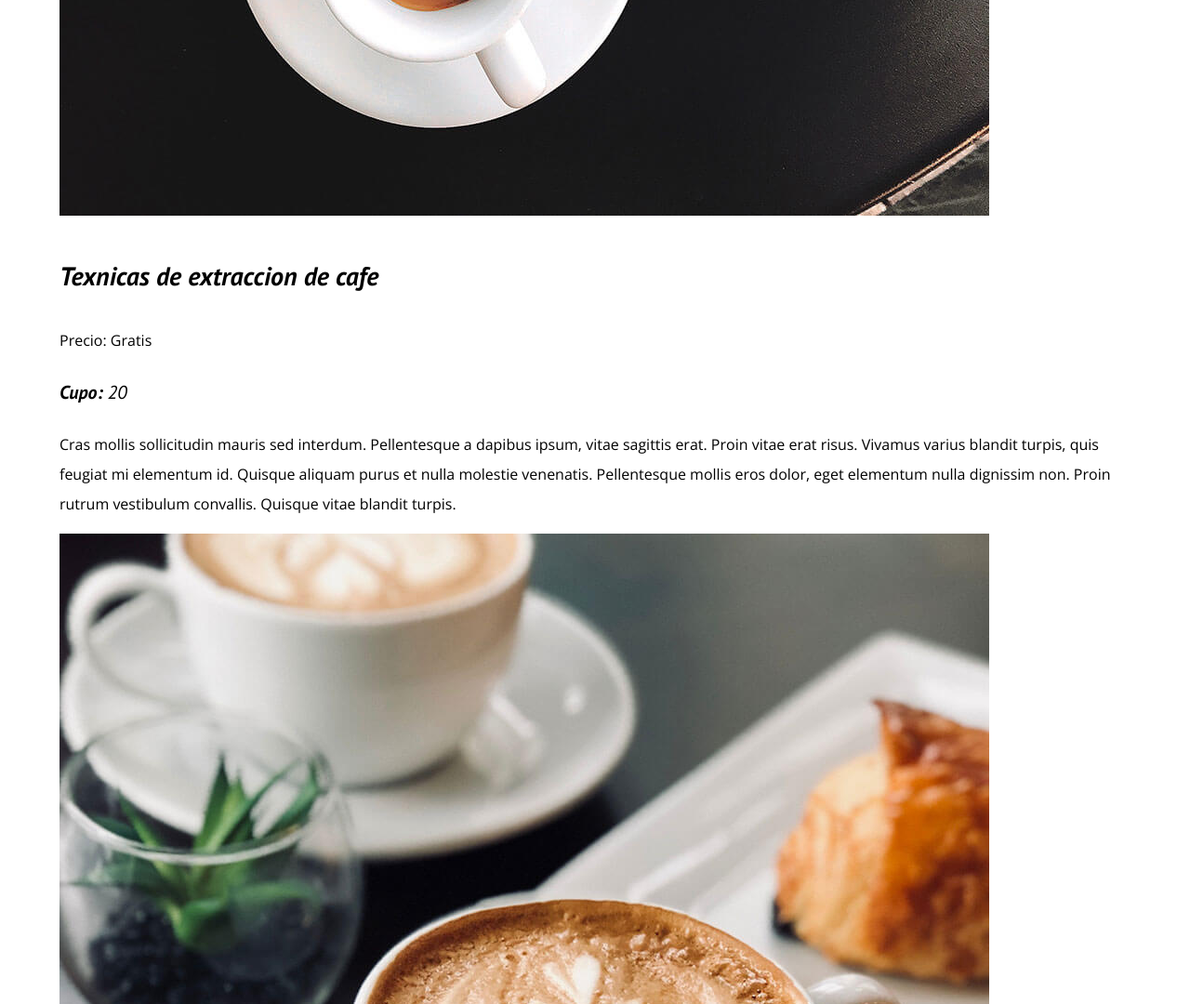
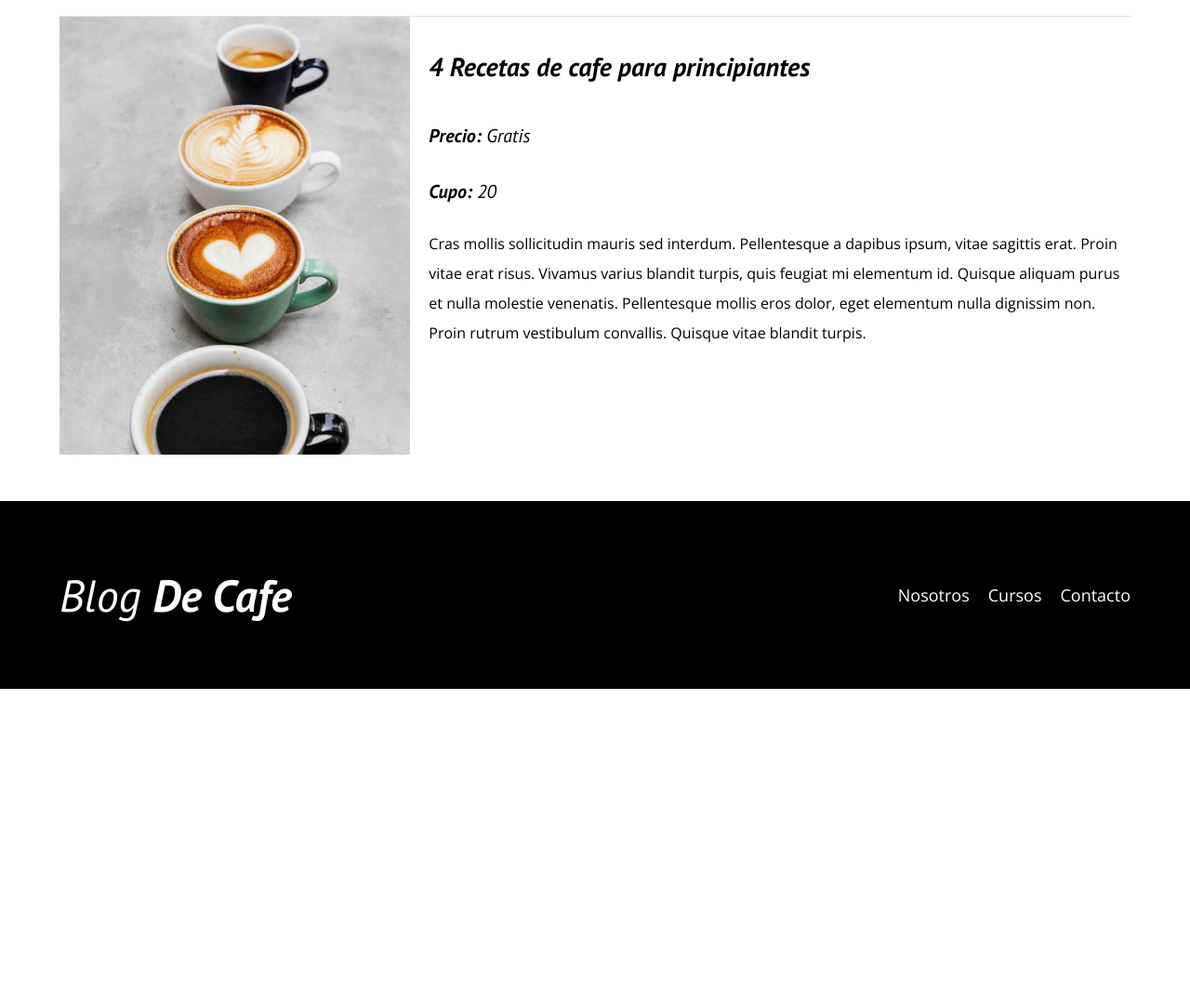
Before and after one commit to LeonardoHdz93/CursosLeo, a plain HTML site: page Curso desarrollo web/blogdecafe_inicio/cursos.html in a window 1280 px wide. Shown: the part 1720-2800 px from the top of the page at 93% size. After the commit the page ends 2461 px from the top, so only its background shows below. Drawn offline with nearby package versions, Linux system fonts and the light colour scheme.

Commit message:
estilo
cursos y entrada

```diff
--- a/Curso desarrollo web/blogdecafe_inicio/css/style.css
+++ b/Curso desarrollo web/blogdecafe_inicio/css/style.css
@@ -162,18 +162,21 @@ img{
     border:none;
     margin-bottom: 0;
 }
-.widget-curso__label{
+.widget-curso__label,
+.curso__label{
     font-family: var(--fuenteHeading);
     font-size: 2rem;
     font-weight: bold;
 }
-.widget-curso__info{
+.widget-curso__info,
+.curso__info{
     font-weight: normal;
 }
 
 /* Footer */
 .footer{
     margin-top: 4rem;
+    padding-bottom: 4rem;
     background-color: var(--negro);
 }
 
@@ -186,3 +189,21 @@ img{
     }
 
 }
+
+/* Cursos */
+.curso{
+    padding: 3rem;
+    border-bottom: 1px solid var(--gris);
+}
+.curso:last-of-type{
+    padding: 0;
+    border: none;
+
+}
+@media (min-width:768px) {
+    .curso{
+        display:grid;
+        grid-template-columns:1fr 2fr;
+        gap:2rem;
+    }
+}
```
